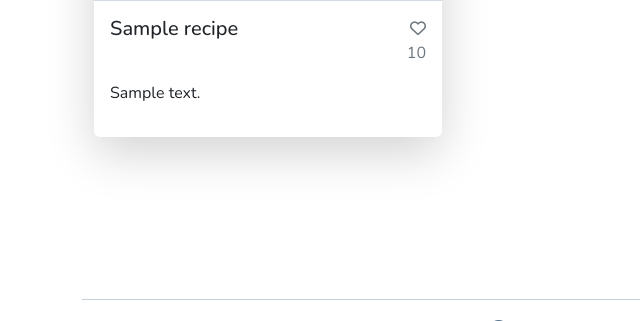
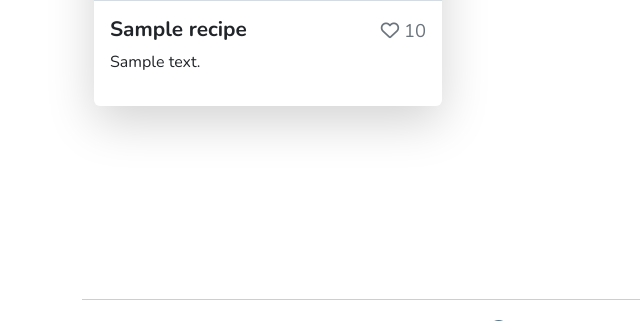
Before and after one commit to ShizukaDonaghue/happy-beans, a Django app: template templates/my_recipes.html in a window 1280 px wide. Shown: the part 426-747 px from the top of the page, without its empty margins (0-640 px from the left). Run offline with Django 3.2, Linux system fonts and the light colour scheme; a user stored in the database is signed in; tables that the repository leaves empty hold one stand-in row (values such as "Sample post"); the template is opened without the code that fills it: most values are stand-ins (such as "Sample title", 1, 10 or a date in 2020); grey boxes marked "Sample" are stand-in pictures; data that the repository does not hold is empty; parts of the project's set-up code (start-up, migrations or seed data) failed here and were passed over; some libraries are stand-ins or nearby versions.

Commit message:
Update my_recipes to match recipe_cards changes

```diff
--- a/templates/components/recipe_cards.html
+++ b/templates/components/recipe_cards.html
@@ -12,7 +12,7 @@
                 </div>
             </div>
             <p class="card-text recipe-description">{{ recipe.description | capfirst | truncatechars:70 }}</p>
-            <a href="{% url 'recipe_detail' recipe.slug %}" class="stretched-links"
+            <a href="{% url 'recipe_detail' recipe.slug %}" class="stretched-link"
                 aria-label="Link to the recipe detail" role="button"></a>
         </div>
     </div>
--- a/templates/my_recipes.html
+++ b/templates/my_recipes.html
@@ -16,8 +16,8 @@
                         <div class="card-body">
                             <div class="row">
                                 <div class="d-flex">
-                                    <div class="d-inline col-11">
-                                        <!-- If recipe status is draft -->
+                                    <div class="d-inline col-10 recipe-card-body">
+                                        <!-- If recipe status is not published -->
                                         {% if recipe.status == 0 %}
                                         <h5 class="card-title">{{ recipe.title | capfirst }}<span class="text-danger">
                                                 [Draft]</span></h5>
@@ -26,24 +26,20 @@
                                         <h5 class="card-title">{{ recipe.title | capfirst }}</h5>
                                         {% endif %}
                                     </div>
-                                    <div class="d-inline col-1">
-                                        <p class="text-end text-secondary">
+                                    <div class="d-inline col-2 like-container">
+                                        <p class="text-end text-secondary like-text">
                                             <i class="fa-regular fa-heart"></i> {{ recipe.number_of_likes }}
                                         </p>
                                     </div>
                                 </div>
                             </div>
-                            <p class="card-text">{{ recipe.description | capfirst | truncatechars:50 }}</p>
+                            <p class="card-text">{{ recipe.description | capfirst | truncatechars:70 }}</p>
                             <a href="{% url 'recipe_detail' recipe.slug %}" class="stretched-link"
                                 aria-label="Link to the recipe detail" role="button"></a>
                         </div>
                     </div>
                 </div>
-                <!-- Displays 3 recipes per row -->
-                {% if forloop.counter|divisibleby:3 %}
-            </div>
-            <div class="row">
-                {% endif %}
+
                 <!-- If there are no recipes to display -->
                 {% empty %}
                 <p>No recipes yet!</p>
```
